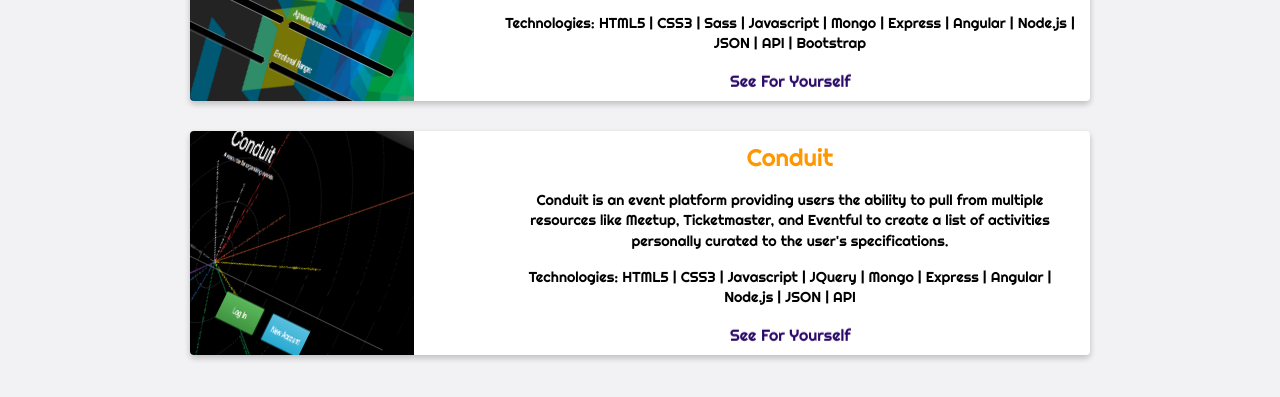
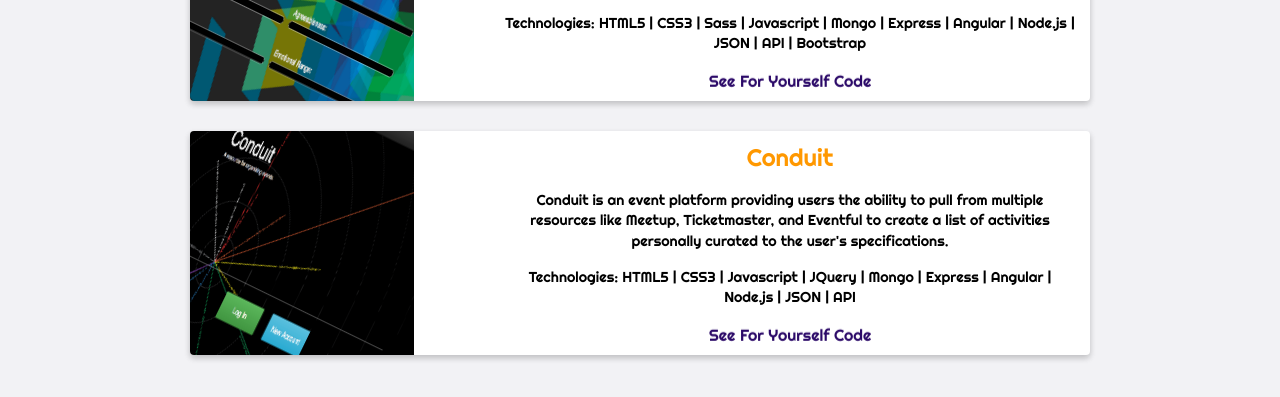
Before and after one commit to AAnderson1817/APort, a website: page index.html in a window 1280 px wide. Shown: the part 2667-3064 px from the top of the page. Drawn offline with nearby package versions, Linux system fonts and the light colour scheme.

Commit message:
Added links to github for code references

```diff
--- a/index.html
+++ b/index.html
@@ -159,6 +159,7 @@
                         Technologies: HTML5 | CSS3 | Sass | Javascript | Mongo | Express | Angular | Node.js | JSON | API | Bootstrap
                       </p>
                       <a href="https://howdoisound.herokuapp.com/" class="hvr-underline-from-center">See For Yourself</a>
+                      <a href="https://github.com/AAnderson1817/HowDoISound" class="hvr-underline-from-center">Code</a>
                   </div>
                   <!-- End .project-info -->
               </div>
@@ -177,6 +178,7 @@
                             Technologies: HTML5 | CSS3 | Javascript | JQuery | Mongo | Express | Angular | Node.js | JSON | API
                         </p>
                         <a href="https://lit-tor-26244.herokuapp.com/" class="hvr-underline-from-center">See For Yourself</a>
+                        <a href="https://github.com/AAnderson1817/project_3_nodejs" class="hvr-underline-from-center">Code</a>
                     </div>
                     <!-- End .project-info -->
                 </div>
```
